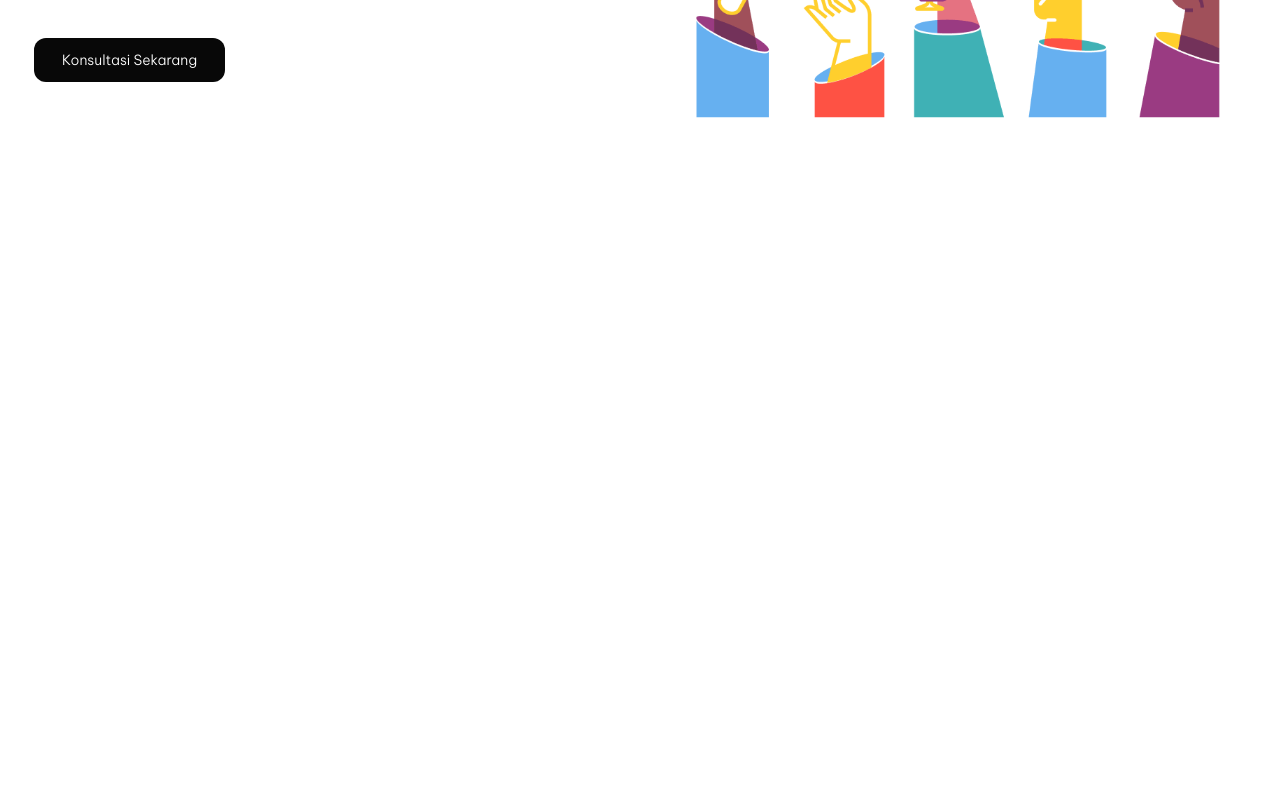
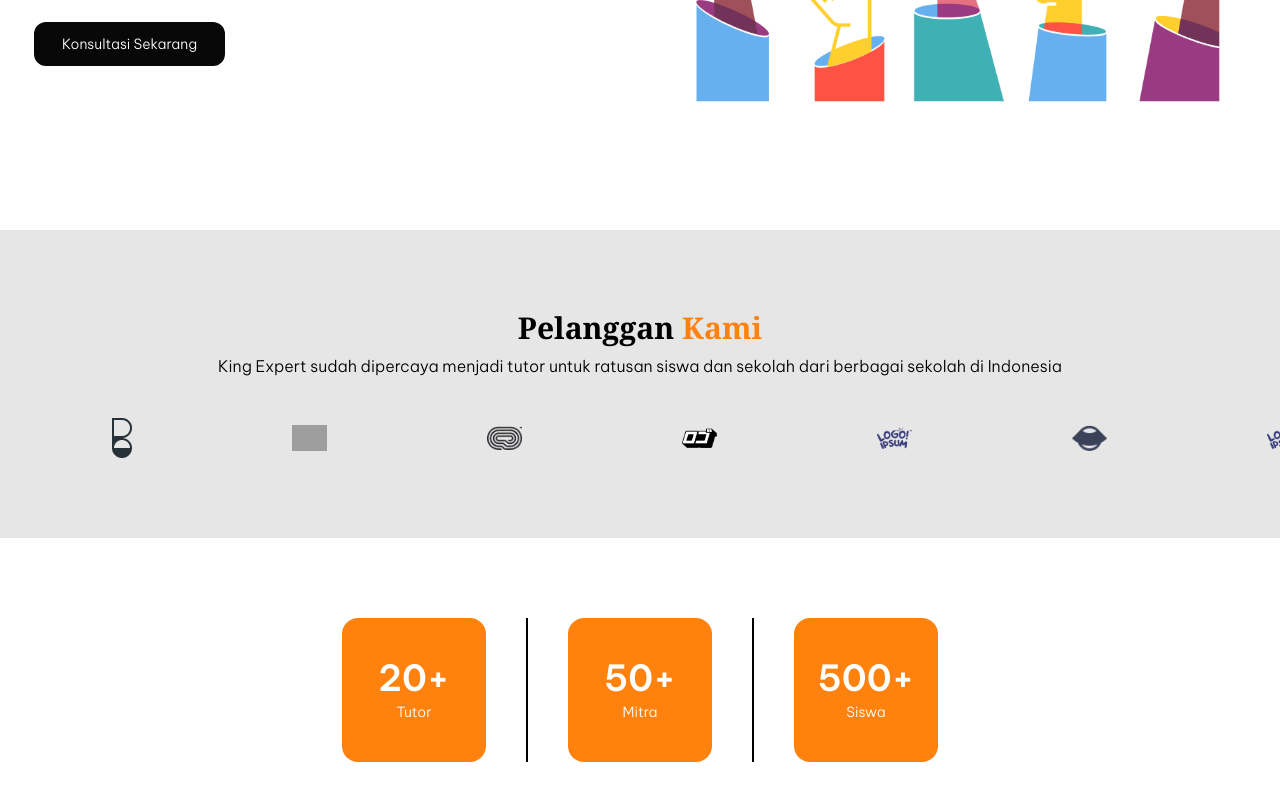
Before and after one commit to bktech-sh/kingexpert, a Next.js app: page / in a window 1280 px wide. Shown: the part 490-1290 px from the top of the page. Before the commit the page ends 800 px from the top, so only its background shows below. Built offline with nearby package versions, Linux system fonts and the light colour scheme; grey boxes are pictures that could not be loaded.

Commit message:
feat: add customer and whykingexpert

```diff
--- a/src/app/components/Customers/dummy-icon.tsx
+++ b/src/app/components/Customers/dummy-icon.tsx
@@ -5,7 +5,7 @@ const DummyIcon = () => {
     <>
       <Image
         src="/images/partner-1.png"
-        width={35}
+        width={100}
         height={35}
         alt="partner"
         style={{ objectFit: "contain" }}
--- a/src/app/components/Customers/index.tsx
+++ b/src/app/components/Customers/index.tsx
@@ -3,16 +3,18 @@ import DummyIcon from "./dummy-icon";
 
 const Customers = () => {
   return (
-    <div className="flex flex-col justify-center items-center bg-mainGrey py-10 ">
+    <div className="flex flex-col justify-center items-center bg-mainGrey py-20 gap-10">
       <div className="flex flex-col items-center text-center gap-2">
-        <h2 className="text-3xl font-semibold">Pelanggan Kami</h2>
+        <h2 className="text-3xl font-semibold font-serif">
+          Pelanggan <span className="text-mainOrange">Kami</span>
+        </h2>
         <p>
           King Expert sudah dipercaya menjadi tutor untuk ratusan siswa dan
           sekolah dari berbagai sekolah di Indonesia{" "}
         </p>
       </div>
 
-      <div className="flex gap-40 overflow-scroll">
+      <div className="flex gap-40 overflow-scroll max-w-full px-28 no-scrollbar">
         <DummyIcon />
       </div>
     </div>
--- a/src/app/components/HeroSection/index.tsx
+++ b/src/app/components/HeroSection/index.tsx
@@ -4,7 +4,7 @@ import { DESCRIPTION } from "@/app/constants";
 
 const HeroSection = () => {
   return (
-    <div className="flex w-screen justify-center items-center py-36 gap-28 h-5/6">
+    <div className="flex w-screen justify-center items-center gap-28 h-5/6 py-32">
       <div
         className="flex flex-col justify-center gap-10"
         style={{ maxWidth: "550px" }}
--- a/src/app/components/WhyKingExpert/index.tsx
+++ b/src/app/components/WhyKingExpert/index.tsx
@@ -1,6 +1,6 @@
 const WhyKingExpert = () => {
   return (
-    <div className="flex justify-center w-screen px-24 gap-10">
+    <div className="flex justify-center w-screen px-24 gap-10 py-20">
       <div className="flex gap-1 flex-col bg-mainOrange rounded-2xl w-36 h-36 justify-center items-center">
         <h2 className="h-fit color text-white font-bold text-4xl">20+</h2>
         <p className="h-fit text-white text-sm">Tutor</p>
--- a/src/app/globals.css
+++ b/src/app/globals.css
@@ -10,3 +10,18 @@
     --background-end-rgb: 0, 0, 0;
   }
 }
+
+@layer utilities {
+    @variants responsive {
+      /* Hide scrollbar for Chrome, Safari and Opera */
+      .no-scrollbar::-webkit-scrollbar {
+          display: none;
+      }
+
+      /* Hide scrollbar for IE, Edge and Firefox */
+      .no-scrollbar {
+          -ms-overflow-style: none;  /* IE and Edge */
+          scrollbar-width: none;  /* Firefox */
+      }
+    }
+  }
--- a/src/app/page.tsx
+++ b/src/app/page.tsx
@@ -1,12 +1,15 @@
 import Navbar from "./components/Navbar";
 import HeroSection from "./components/HeroSection";
+import Customers from "./components/Customers";
+import WhyKingExpert from "./components/WhyKingExpert";
 
 export default function Home() {
   return (
     <main className="flex flex-col w-screen">
       <Navbar />
       <HeroSection />
-      {/* <Customers /> */}
+      <Customers />
+      <WhyKingExpert />
     </main>
   );
 }
```
